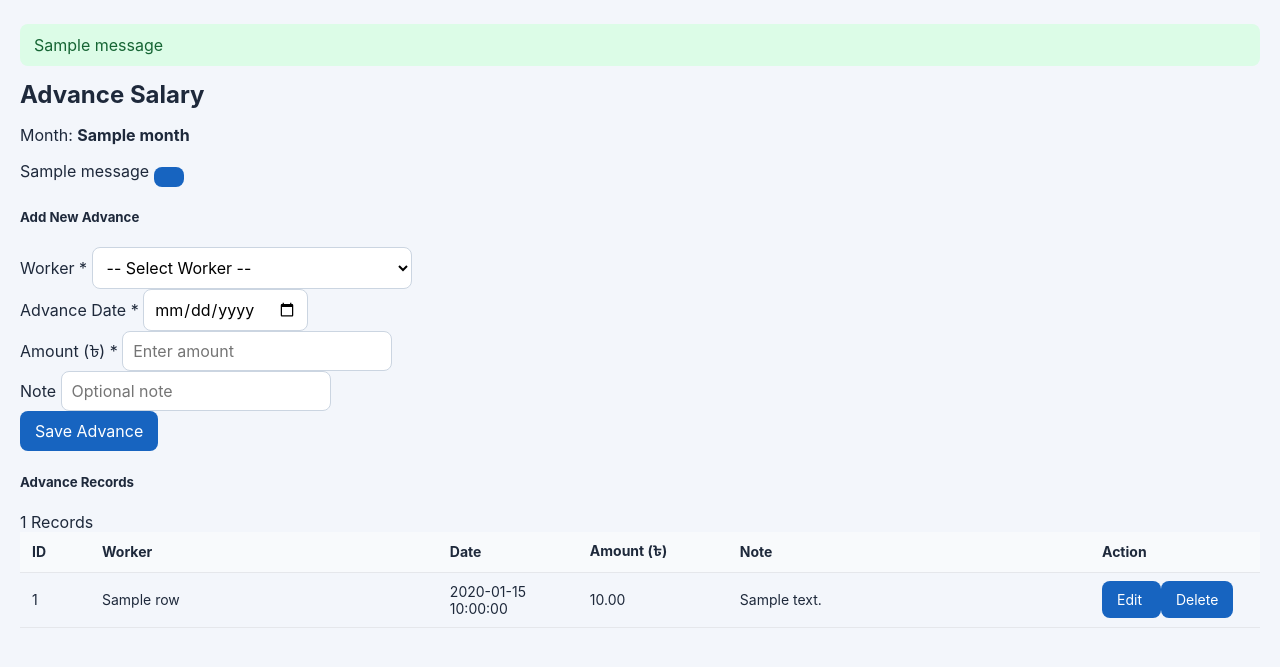
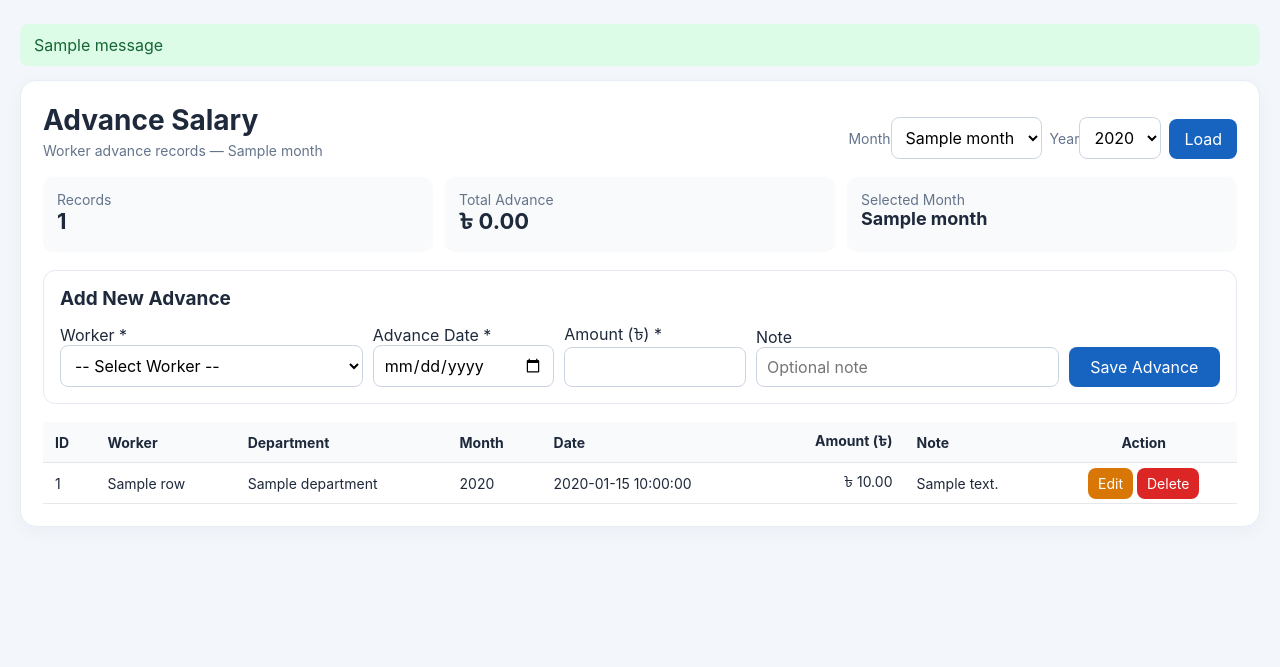
Before and after one commit to ranurial/Reedoy_Payroll, a Python web app: template templates/advance.html in a window 1280 px wide. Shown: the part 57-724 px from the top of the page. Run offline with Jinja, Linux system fonts and the light colour scheme; the template is opened without the code that fills it: most values are stand-ins (such as "Sample title", 1, 10 or a date in 2020); one stand-in notice (Sample message) is shown.

Commit message:
Fix Advance Salary month filter and layout

```diff
--- a/templates/advance.html
+++ b/templates/advance.html
@@ -1,249 +1,59 @@
 {% extends "base.html" %}
+{% block title %}Advance Salary{% endblock %}
+{% block content %}
+<div class="page-card">
+  <div style="display:flex;justify-content:space-between;align-items:flex-end;gap:15px;flex-wrap:wrap;margin-bottom:18px">
+    <div><h1 style="margin-bottom:5px">Advance Salary</h1><div class="muted">Worker advance records — {{ month }}</div></div>
+    <form method="get" action="{{ url_for('advance') }}" style="display:flex;gap:8px;align-items:end;flex-wrap:wrap">
+      <div><label class="muted">Month</label><select name="month">
+        {% for m in months %}<option value="{{ m }}" {% if month.split()[0]==m %}selected{% endif %}>{{ m }}</option>{% endfor %}
+      </select></div>
+      <div><label class="muted">Year</label><select name="year">
+        {% for y in years %}<option value="{{ y }}" {% if month.split()[1]|int==y %}selected{% endif %}>{{ y }}</option>{% endfor %}
+      </select></div>
+      <button type="submit">Load</button>
+    </form>
+  </div>
 
-{% block content %}
+  <div style="display:grid;grid-template-columns:repeat(3,1fr);gap:12px;margin-bottom:18px">
+    <div style="background:#f8fafc;border-radius:10px;padding:14px"><div class="muted">Records</div><strong style="font-size:22px">{{ rows|length }}</strong></div>
+    <div style="background:#f8fafc;border-radius:10px;padding:14px"><div class="muted">Total Advance</div><strong style="font-size:22px">৳ {{ '%.2f'|format(total_advance|default(0)|float) }}</strong></div>
+    <div style="background:#f8fafc;border-radius:10px;padding:14px"><div class="muted">Selected Month</div><strong style="font-size:18px">{{ month }}</strong></div>
+  </div>
 
-<div class="container-fluid mt-4">
+  <div style="border:1px solid #e5eaf2;border-radius:12px;padding:16px;margin-bottom:18px;background:#fff">
+    <h2 style="font-size:19px">Add New Advance</h2>
+    <form method="POST" action="{{ url_for('save_advance') }}">
+      <div style="display:grid;grid-template-columns:2fr 1.2fr 1.2fr 2fr 1fr;gap:10px;align-items:end">
+        <div><label>Worker *</label><select name="worker_id" required style="width:100%"><option value="">-- Select Worker --</option>{% for worker in workers %}<option value="{{ worker.id }}">{{ worker.id }} - {{ worker.bangla_name if language=='bn' and worker.bangla_name else worker.name }}{% if worker.department %} - {{ worker.department }}{% endif %}</option>{% endfor %}</select></div>
+        <div><label>Advance Date *</label><input type="date" name="advance_date" value="{{ today_date|default('') }}" required style="width:100%"></div>
+        <div><label>Amount (৳) *</label><input type="number" name="amount" min="1" step="0.01" required style="width:100%"></div>
+        <div><label>Note</label><input type="text" name="note" placeholder="Optional note" style="width:100%"></div>
+        <input type="hidden" name="month_year" value="{{ month }}"><button type="submit">Save Advance</button>
+      </div>
+    </form>
+  </div>
 
-    <!-- Page Header -->
-    <div class="d-flex justify-content-between align-items-center mb-3">
-        <div>
-            <h2 class="mb-1">Advance Salary</h2>
-            <p class="text-muted mb-0">
-                Month:
-                <strong>{{ month }}</strong>
-            </p>
-        </div>
-    </div>
-
-    <!-- Flash Messages -->
-    {% with messages = get_flashed_messages(with_categories=true) %}
-        {% if messages %}
-            {% for category, message in messages %}
-                <div class="alert alert-{{ category }} alert-dismissible fade show" role="alert">
-                    {{ message }}
-                    <button type="button"
-                            class="btn-close"
-                            data-bs-dismiss="alert"
-                            aria-label="Close">
-                    </button>
-                </div>
-            {% endfor %}
-        {% endif %}
-    {% endwith %}
-
-
-    <!-- Add Advance Form -->
-    <div class="card shadow-sm mb-4">
-
-        <div class="card-header">
-            <h5 class="mb-0">Add New Advance</h5>
-        </div>
-
-        <div class="card-body">
-
-            <form method="POST" action="{{ url_for('save_advance') }}">
-
-                <div class="row g-2 align-items-end">
-
-                    <!-- Worker -->
-                    <div class="col-12 col-lg-3">
-                        <label for="worker_id" class="form-label">
-                            Worker <span class="text-danger">*</span>
-                        </label>
-
-                        <select
-                            name="worker_id"
-                            id="worker_id"
-                            class="form-select"
-                            required
-                        >
-                            <option value="">-- Select Worker --</option>
-
-                            {% for worker in workers %}
-                                <option value="{{ worker.id }}">
-                                    {{ worker.name }}
-                                    {% if worker.department %}
-                                        - {{ worker.department }}
-                                    {% endif %}
-                                </option>
-                            {% endfor %}
-
-                        </select>
-                    </div>
-
-
-                    <!-- Advance Date -->
-                    <div class="col-12 col-lg-2">
-                        <label for="advance_date" class="form-label">
-                            Advance Date <span class="text-danger">*</span>
-                        </label>
-
-                        <input
-                            type="date"
-                            name="advance_date"
-                            id="advance_date"
-                            class="form-control"
-                            value="{{ today if today is defined else '' }}"
-                            required
-                        >
-                    </div>
-
-
-                    <!-- Amount -->
-                    <div class="col-12 col-lg-2">
-                        <label for="amount" class="form-label">
-                            Amount (৳) <span class="text-danger">*</span>
-                        </label>
-
-                        <input
-                            type="number"
-                            name="amount"
-                            id="amount"
-                            class="form-control"
-                            min="1"
-                            step="0.01"
-                            placeholder="Enter amount"
-                            required
-                        >
-                    </div>
-
-
-                    <!-- Note -->
-                    <div class="col-12 col-lg-3">
-                        <label for="note" class="form-label">
-                            Note
-                        </label>
-
-                        <input
-                            type="text"
-                            name="note"
-                            id="note"
-                            class="form-control"
-                            placeholder="Optional note"
-                        >
-                    </div>
-
-
-                    <!-- Save Button -->
-                    <div class="col-12 col-lg-2">
-                        <input
-                            type="hidden"
-                            name="month_year"
-                            value="{{ month }}"
-                        >
-
-                        <button
-                            type="submit"
-                            class="btn btn-primary w-100"
-                        >
-                            Save Advance
-                        </button>
-                    </div>
-
-                </div>
-
-            </form>
-
-        </div>
-    </div>
-
-
-    <!-- Advance Records -->
-    <div class="card shadow-sm">
-
-        <div class="card-header d-flex justify-content-between align-items-center">
-            <h5 class="mb-0">Advance Records</h5>
-            <span class="badge bg-secondary">
-                {{ advances|length if advances is defined else (records|length if records is defined else 0) }}
-                Records
-            </span>
-        </div>
-
-        <div class="card-body">
-
-            <div class="table-responsive">
-
-                <table class="table table-bordered table-striped table-hover align-middle mb-0">
-
-                    <thead class="table-dark">
-                        <tr>
-                            <th style="width: 70px;">ID</th>
-                            <th>Worker</th>
-                            <th style="width: 140px;">Date</th>
-                            <th style="width: 150px;" class="text-end">Amount (৳)</th>
-                            <th>Note</th>
-                            <th style="width: 170px;" class="text-center">Action</th>
-                        </tr>
-                    </thead>
-
-                    <tbody>
-
-                        {% if rows %}
-
-                            {% for r in rows %}
-                                <tr>
-
-                                    <td>
-                                        {{ r.id }}
-                                    </td>
-
-                                    <td>
-                                        {% if r.bangla_name %}
-                                            {{ r.bangla_name }}
-                                        {% else %}
-                                            {{ r.worker_name or r.worker_id }}
-                                        {% endif %}
-                                    </td>
-
-                                    <td>
-                                        {{ r.advance_date or r.date or '' }}
-                                    </td>
-
-                                    <td class="text-end">
-                                        {{ "%.2f"|format((r.amount or 0)|float) }}
-                                    </td>
-
-                                    <td>
-                                        {{ r.note or '' }}
-                                    </td>
-
-                                    <td class="text-center">
-
-                                        <a href="{{ url_for('edit_advance', aid=r.id) }}"
-                                           class="btn btn-sm btn-warning">
-                                            Edit
-                                        </a>
-
-                                        <a href="{{ url_for('delete_advance', aid=r.id) }}"
-                                           class="btn btn-sm btn-danger"
-                                           onclick="return confirm('Are you sure you want to delete this advance record?');">
-                                            Delete
-                                        </a>
-
-                                    </td>
-
-                                </tr>
-                            {% endfor %}
-
-                        {% else %}
-
-                            <tr>
-                                <td colspan="6" class="text-center text-muted py-4">
-                                    No advance salary records found.
-                                </td>
-                            </tr>
-
-                        {% endif %}
-
-                    </tbody>
-
-                </table>
-
-            </div>
-
-        </div>
-    </div>
-
+  <div class="tablewrap">
+    <table>
+      <thead><tr><th>ID</th><th>Worker</th><th>Department</th><th>Month</th><th>Date</th><th style="text-align:right">Amount (৳)</th><th>Note</th><th style="text-align:center">Action</th></tr></thead>
+      <tbody>
+      {% for r in rows %}
+        <tr>
+          <td>{{ r.id }}</td>
+          <td>{{ r.bangla_name if language=='bn' and r.bangla_name else (r.worker_name or r.worker_id) }}</td>
+          <td>{{ r.department or '' }}</td>
+          <td>{{ r.month_year or month }}</td>
+          <td>{{ r.advance_date or '' }}</td>
+          <td style="text-align:right">৳ {{ '%.2f'|format((r.amount or 0)|float) }}</td>
+          <td>{{ r.note or '' }}</td>
+          <td style="text-align:center;white-space:nowrap"><a class="btn" style="padding:7px 10px;background:#d97706" href="{{ url_for('edit_advance', aid=r.id) }}">Edit</a> <a class="btn" style="padding:7px 10px;background:#dc2626" href="{{ url_for('delete_advance', aid=r.id) }}" onclick="return confirm('Delete this advance record?');">Delete</a></td>
+        </tr>
+      {% else %}
+        <tr><td colspan="8" style="text-align:center;padding:30px;color:#64748b">No advance records found for {{ month }}. Please select another month/year.</td></tr>
+      {% endfor %}
+      </tbody>
+    </table>
+  </div>
 </div>
-
 {% endblock %}
```
